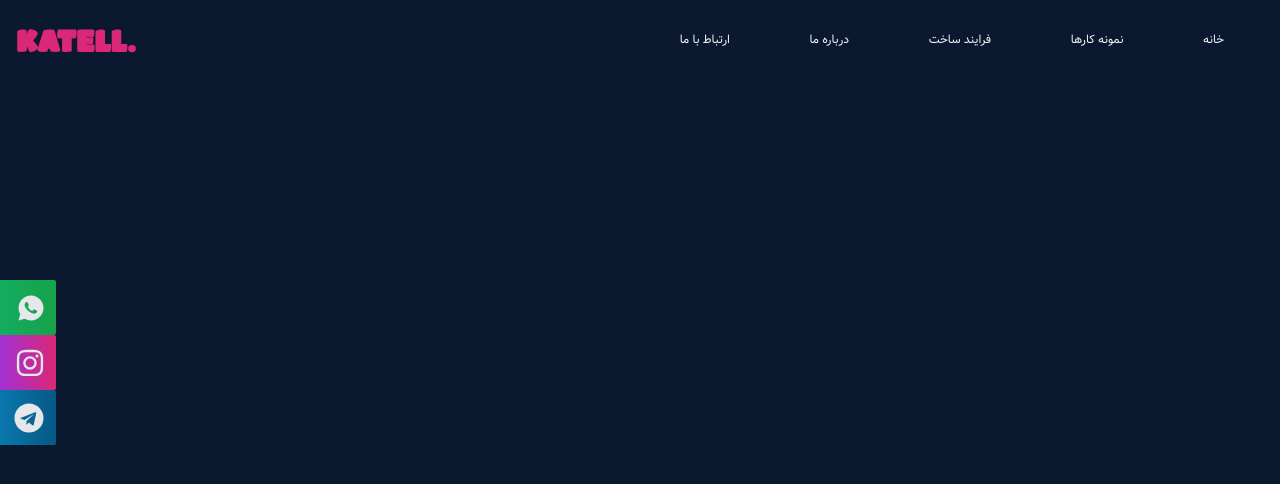
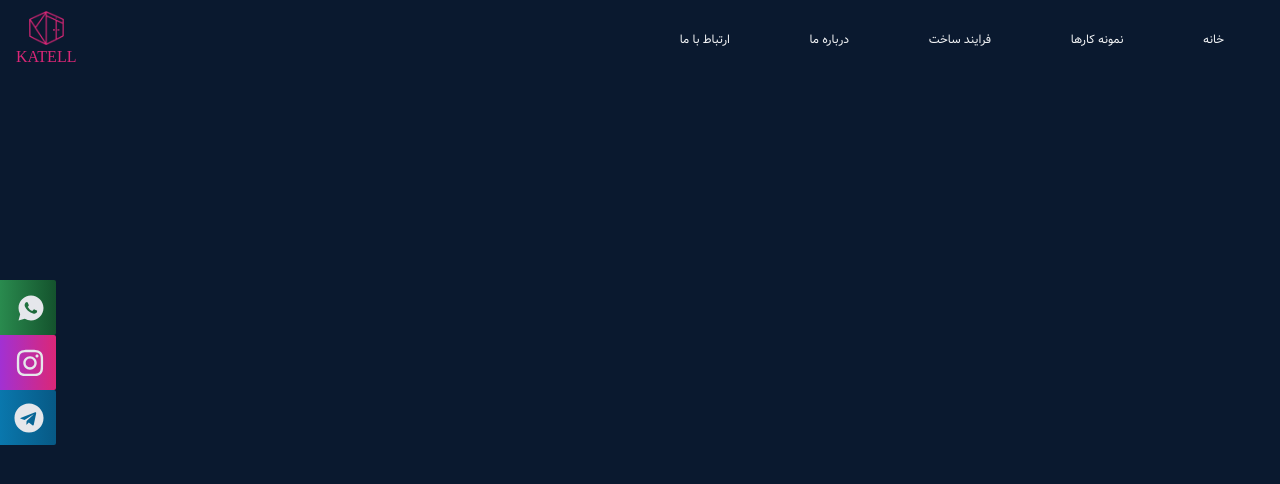
Before and after one commit to Mehrdad-mousavi96/katell, a React (Create React App) app: page /home in a window 1280 px wide. Shown: the top 484 px of the page. Built offline with nearby package versions, Linux system fonts and the light colour scheme.

Commit message:
Katell logo added

```diff
--- a/src/components/Navbar.jsx
+++ b/src/components/Navbar.jsx
@@ -2,6 +2,7 @@ import React, { useState } from "react";
 import { AiOutlineClose } from "react-icons/ai";
 import { HiOutlineMenuAlt4 } from "react-icons/hi";
 import { FaInstagram, FaWhatsapp, FaTelegram } from "react-icons/fa";
+import MyLogo from "../assets/MyLogo.png";
 import {
   RiInstagramFill,
   RiWhatsappFill,
@@ -18,7 +19,10 @@ const Navbar = () => {
     <div className="flex justify-between w-full items-center h-20 px-4 absolute z-10  ">
       {/* ************************** Menu ************************** */}
       <div className="cursor-pointer">
-        <h1 className={!nav ? "" : "hidden"}>KATELL.</h1>
+        <div className={!nav ? "flex flex-col items-center" : "hidden"}>
+          <img src={MyLogo} width={35}  alt="" />
+          <h3 className="text-pink-600 font-medium">KATELL</h3>
+        </div>
       </div>
       <ul className="hidden md:flex w-1/2 md:justify-around">
         <li className={"text-gray-100  hover:scale-125 duration-300"}>
@@ -54,7 +58,7 @@ const Navbar = () => {
         className="md:hidden cursor-pointer z-10 text-gray-300 scale-125"
       >
         {nav ? (
-          <AiOutlineClose className="text-black" />
+          <AiOutlineClose className="text-gray-300" />
         ) : (
           <HiOutlineMenuAlt4 size={20} />
         )}
@@ -65,11 +69,14 @@ const Navbar = () => {
         onClick={hamburgerHandler}
         className={
           nav
-            ? "text-center absolute items-center h-screen justify-around left-0 top-0 w-full px-4 py-7 flex flex-col"
+            ? "text-center absolute items-center h-screen justify-center left-0 top-0 w-full px-4 py-7 flex flex-col"
             : "absolute left-[-100%]"
         }
       >
-        <h1 className=" font-bold text-left">KATELL.</h1>
+        <div className=" font-bold flex h-1/6 items-center flex-col">
+          <img src={MyLogo} width={35} />
+          <h3 className="text-pink-600 my-2">KATELL</h3>
+        </div>
 
         <ul className={"font-bold font-[Vazir] w-full px-7 flex flex-col "}>
           <li className={"py-4 text-lg hover:scale-125 duration-300"}>
@@ -114,7 +121,8 @@ const Navbar = () => {
           </li>
         </ul>
 
-        <div className="flex w-full justify-around">
+        {/* Icons of Dropdown Menu */}
+        <div className="flex w-full justify-around my-16">
           <a href="https://telegram.me/cpezhman" target={"_blank"}>
             <RiTelegramFill
               className={
@@ -152,7 +160,7 @@ const Navbar = () => {
         <ul>
           <li
             className={
-              "w-[140px] h-[55px] flex justify-between items-center ml-[-100px] hover:ml-[-10px] duration-300 bg-gradient-to-r from-emerald-500 to-green-600 rounded-sm"
+              "w-[140px] h-[55px] flex justify-between items-center ml-[-100px] hover:ml-[-10px] duration-300 bg-gradient-to-r from-green-400 to-green-900 rounded-sm"
             }
           >
             <a
```
Also changed, not shown: src/assets/MyLogo.png (added).
